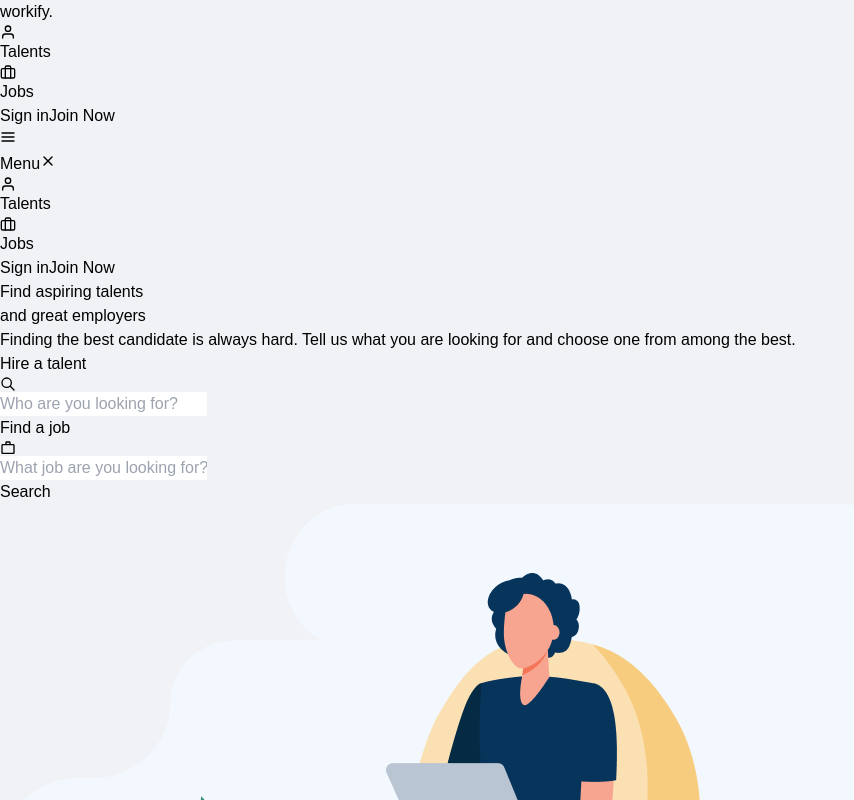
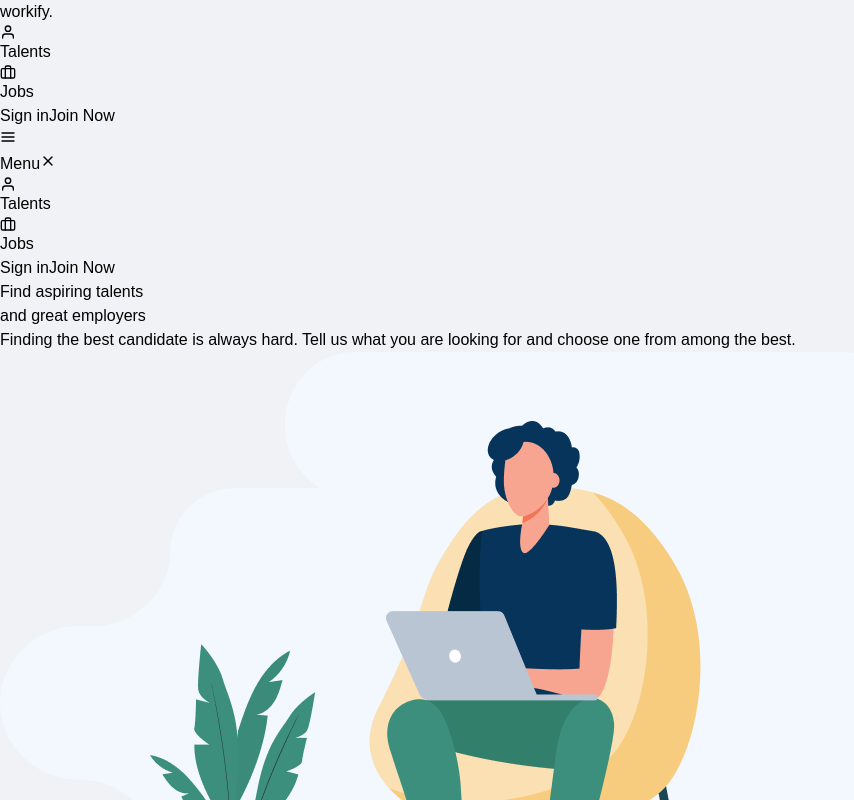
Before and after one commit to xakimdjanov9/workify, a React (Vite) app: page / in a window 1280 px wide. Shown: the top 800 px of the page, without its empty margins (0-854 px from the left). Built offline with nearby package versions, Linux system fonts and the light colour scheme.

Commit message:
edit JobHome

```diff
--- a/src/components/TalantHome/TalantHome.jsx
+++ b/src/components/TalantHome/TalantHome.jsx
@@ -26,7 +26,7 @@ const TalantHome = () => {
             looking for and choose one from among the best.
           </p>
 
-          <div className="bg-white p-1.5 rounded-xl shadow-[0_15px_35px_rgba(0,0,0,0.08)] flex flex-col md:flex-row items-center gap-1.5 max-w-lg border border-gray-100">
+          {/* <div className="bg-white p-1.5 rounded-xl shadow-[0_15px_35px_rgba(0,0,0,0.08)] flex flex-col md:flex-row items-center gap-1.5 max-w-lg border border-gray-100">
             <div className="flex-1 px-3 py-2 text-left w-full border-b md:border-b-0 md:border-r border-gray-100">
               <label className="block text-[9px] font-bold text-gray-400 uppercase tracking-widest mb-0.5">
                 Hire a talent
@@ -58,7 +58,7 @@ const TalantHome = () => {
             <button className="bg-[#1B3B5A] text-white px-6 py-3 rounded-lg font-bold text-xs w-full md:w-auto active:scale-95 hover:bg-slate-800 transition-colors duration-300">
               Search
             </button>
-          </div>
+          </div> */}
         </div>
 
         <div className="w-full lg:w-1/2 flex justify-center order-1 lg:order-2 relative px-4">
```
